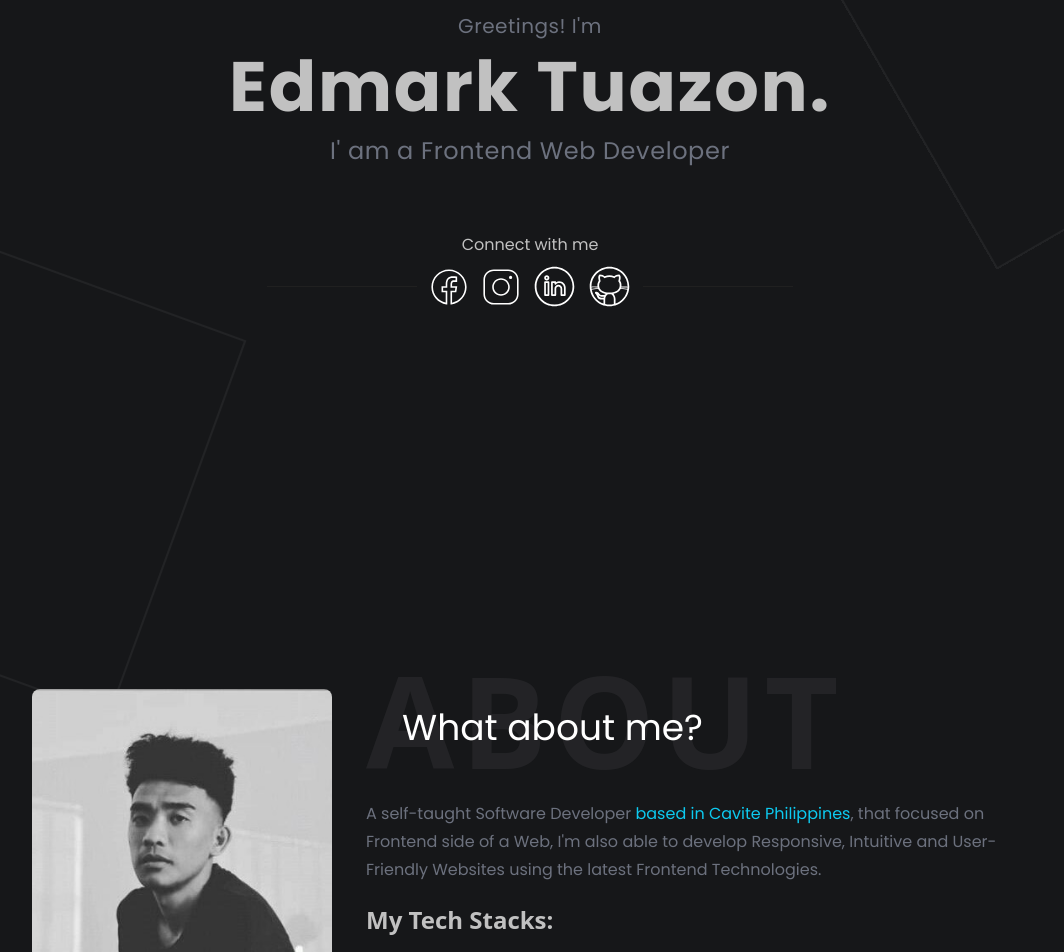
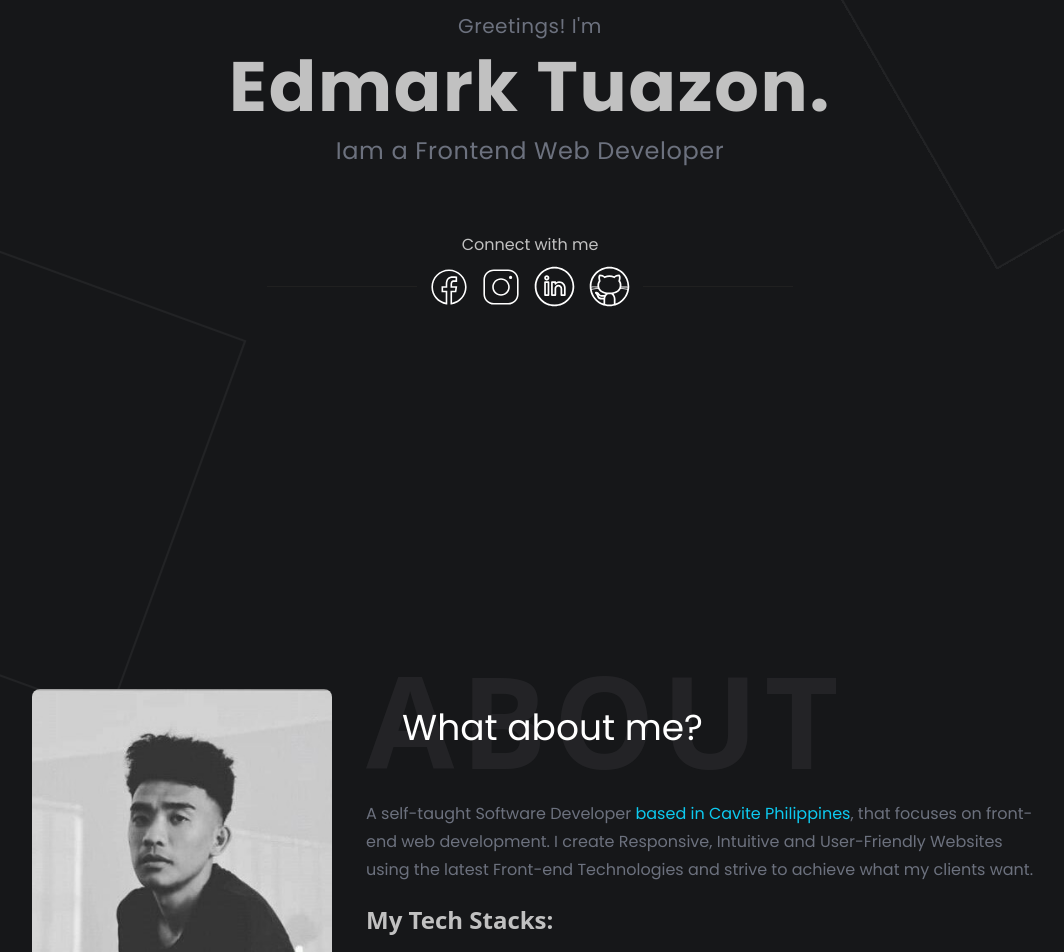
Before and after one commit to edmarktuazon/vue-portfolio, a Vue app: page / in a window 1280 px wide. Shown: the part 240-1192 px from the top of the page, without its empty margins (110-1174 px from the left). Built offline with nearby package versions, Linux system fonts and the light colour scheme.

Commit message:
some changes

```diff
--- a/src/components/AboutSection.vue
+++ b/src/components/AboutSection.vue
@@ -107,17 +107,17 @@ const { frontendSkills } = skillList;
             target="_blank"
             class="
               text-lightGray
-              border border-lightGray
               font-poppins
               p-2
               rounded-lg
               w-52
               mt-8
               text-center
-              hover:bg-backupSecondary hover:text-white
+              hover:bg-lightGray hover:text-white
             "
+            style="border: 1px solid #6c717e"
           >
-            <font-awesome-icon icon="fa-solid fa-file" /> &nbsp; View my resume
+            <font-awesome-icon icon="fa-solid fa-file" /> &nbsp;View my resume
           </a>
         </figure>
         <div class="relative mt-12 lg:mt-0 col-span-1 lg:col-span-2">
@@ -142,11 +142,11 @@ const { frontendSkills } = skillList;
             class="font-poppins text-lightGray my-5 leading-7"
             ref="targetEl_info"
           >
-            A self-taught Software Developer<span class="text-lightBlue">
-              based in Cavite Philippines</span
-            >, that focused on Frontend side of a Web, I'm also able to develop
-            Responsive, Intuitive and User-Friendly Websites using the latest
-            Frontend Technologies.
+            A self-taught Software Developer
+            <span class="text-lightBlue"> based in Cavite Philippines</span>,
+            that focuses on front-end web development. I create Responsive,
+            Intuitive and User-Friendly Websites using the latest Front-end
+            Technologies and strive to achieve what my clients want.
           </p>
           <h3 class="text-2xl font-bold text-gray capitalize">
             my tech stacks:
--- a/src/components/PortfolioSection.vue
+++ b/src/components/PortfolioSection.vue
@@ -79,7 +79,7 @@ useMotion(targetEl_fifthInfo, {
       <h2
         class="text-4xl font-poppins text-gray relative text-center font-bold"
       >
-        Checkout a few of my works
+        Check out a few of my works!
       </h2>
     </div>
     <!-- portfolio section -->
@@ -101,7 +101,7 @@ useMotion(targetEl_fifthInfo, {
       "
     >
       <!-- first portfolio -->
-      <div class="my-6 lg:my-0 md:mb-0 mb-24" ref="targetEl_firstInfo">
+      <div class="my-6 lg:my-0 md:mb-0 mb-24 z-50" ref="targetEl_firstInfo">
         <div class="relative left-0 md:left-14 lg:left-14 xl:left-24">
           <div class="flex justify-start">
             <h4 class="font-poppins text-gray text-xl font-semibold">
@@ -144,9 +144,7 @@ useMotion(targetEl_fifthInfo, {
               </ul>
             </div>
             <!-- divider -->
-            <span
-              class="block content-[''] h-12 w-[1px] bg-backupSecondary"
-            ></span>
+            <span class="block h-20 md:h-12 w-[1px] bg-backupSecondary"></span>
             <!-- date -->
             <div>
               <div class="flex justify-start items-center lg:justify-end">
@@ -163,6 +161,7 @@ useMotion(targetEl_fifthInfo, {
           </div>
         </div>
       </div>
+      <div class="folio-captured-img relative">
         <a
           href="https://shopweiss.store/finals05/"
           target="_blank"
@@ -174,6 +173,7 @@ useMotion(targetEl_fifthInfo, {
             class="w-full"
           />
         </a>
+      </div>
 
       <!-- Second  portfolio -->
       <a href="https://tala-beta.vercel.app/" target="_blank">
@@ -231,9 +231,7 @@ useMotion(targetEl_fifthInfo, {
               </ul>
             </div>
             <!-- divider -->
-            <span
-              class="block content-[''] h-12 w-[1px] bg-backupSecondary"
-            ></span>
+            <span class="block h-20 md:h-12 w-[1px] bg-backupSecondary"></span>
             <!-- date -->
             <div>
               <div class="flex justify-start items-center lg:justify-end">
@@ -290,9 +288,7 @@ useMotion(targetEl_fifthInfo, {
               </ul>
             </div>
             <!-- divider -->
-            <span
-              class="block content-[''] h-12 w-[1px] bg-backupSecondary"
-            ></span>
+            <span class="block h-14 md:h-12 w-[1px] bg-backupSecondary"></span>
             <!-- date -->
             <div>
               <div class="flex justify-start items-center lg:justify-end">
@@ -380,9 +376,7 @@ useMotion(targetEl_fifthInfo, {
               </ul>
             </div>
             <!-- divider -->
-            <span
-              class="block content-[''] h-12 w-[1px] bg-backupSecondary"
-            ></span>
+            <span class="block h-28 md:h-12 w-[1px] bg-backupSecondary"></span>
             <!-- date -->
             <div>
               <div class="flex justify-start items-center lg:justify-end">
@@ -444,9 +438,7 @@ useMotion(targetEl_fifthInfo, {
               </ul>
             </div>
             <!-- divider -->
-            <span
-              class="block content-[''] h-12 w-[1px] bg-backupSecondary"
-            ></span>
+            <span class="block h-20 md:h-12 w-[1px] bg-backupSecondary"></span>
             <!-- date -->
             <div>
               <div class="flex justify-start items-center lg:justify-end">
@@ -473,3 +465,23 @@ useMotion(targetEl_fifthInfo, {
     </div>
   </section>
 </template>
+
+<!-- <style scoped>
+.folio-captured-img::before {
+  content: "";
+  position: absolute;
+  top: 0;
+  left: 0;
+  right: 0;
+  bottom: 0;
+
+  transition: all 200ms ease-out;
+}
+.folio-captured-img:hover::before,
+.folio-captured-img:focus::before {
+  background: #28292cb6;
+  z-index: 1;
+  cursor: pointer;
+  transition: all 200ms ease-out;
+}
+</style> -->
--- a/src/views/HomeView.vue
+++ b/src/views/HomeView.vue
@@ -61,7 +61,7 @@ useMotion(targetEl_headings, {
             tracking-wide
           "
         >
-          I' am a Frontend Web Developer
+          Iam a Frontend Web Developer
         </h3>
       </div>
       <div class="mt-16 px-4">
@@ -70,7 +70,7 @@ useMotion(targetEl_headings, {
           <a href="https://www.facebook.com/edmark.io/" target="_blank">
             <FacebookIcon />
           </a>
-          <a href="https://www.instagram.com/edmark.io/" target="_blank">
+          <a href="https://www.instagram.com/edmark.ig/" target="_blank">
             <InstagramIcon />
           </a>
           <a href="https://www.linkedin.com/in/edmarktuazon/" target="_blank">
```
Lines whose indentation alone changed are shown as unchanged.
